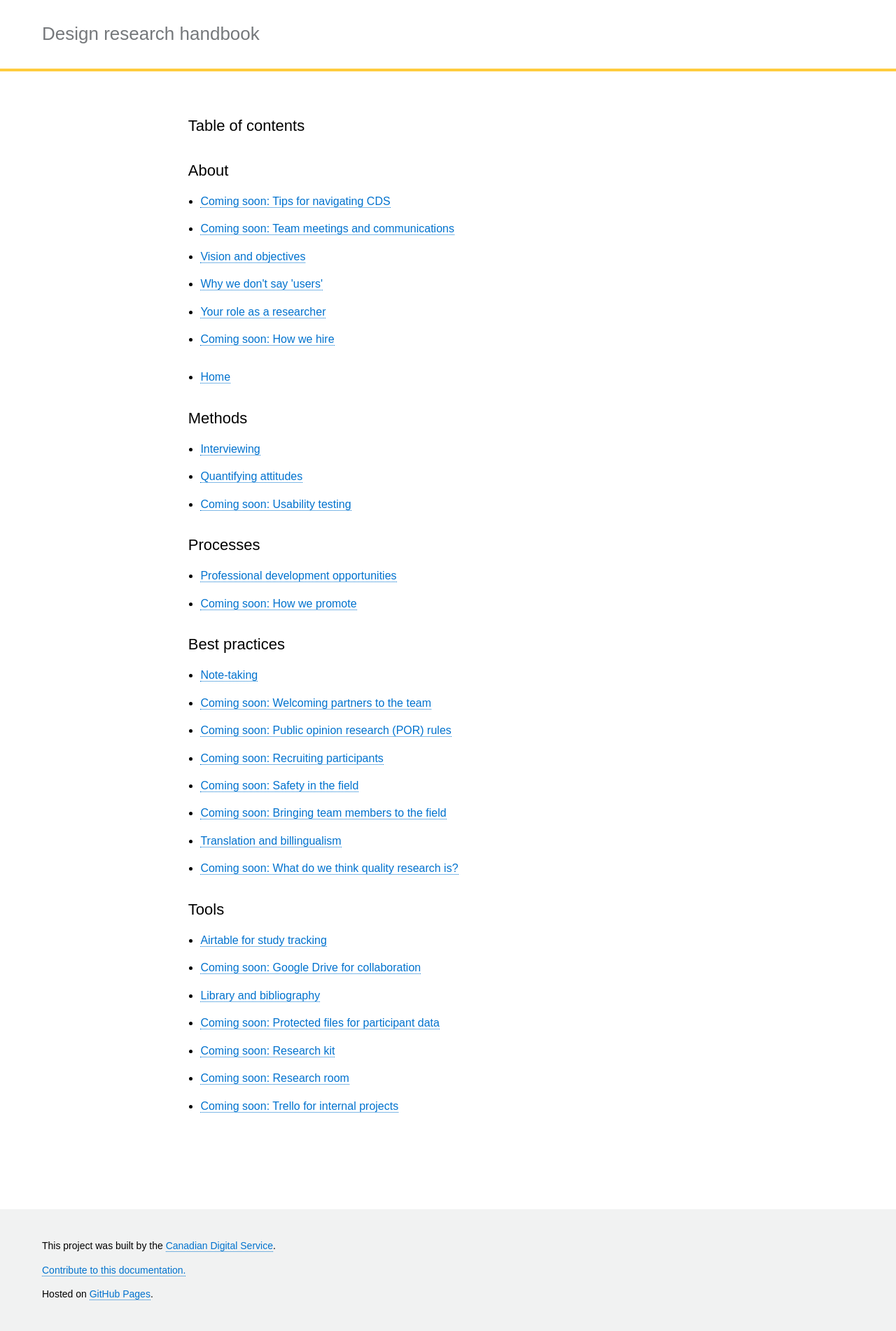
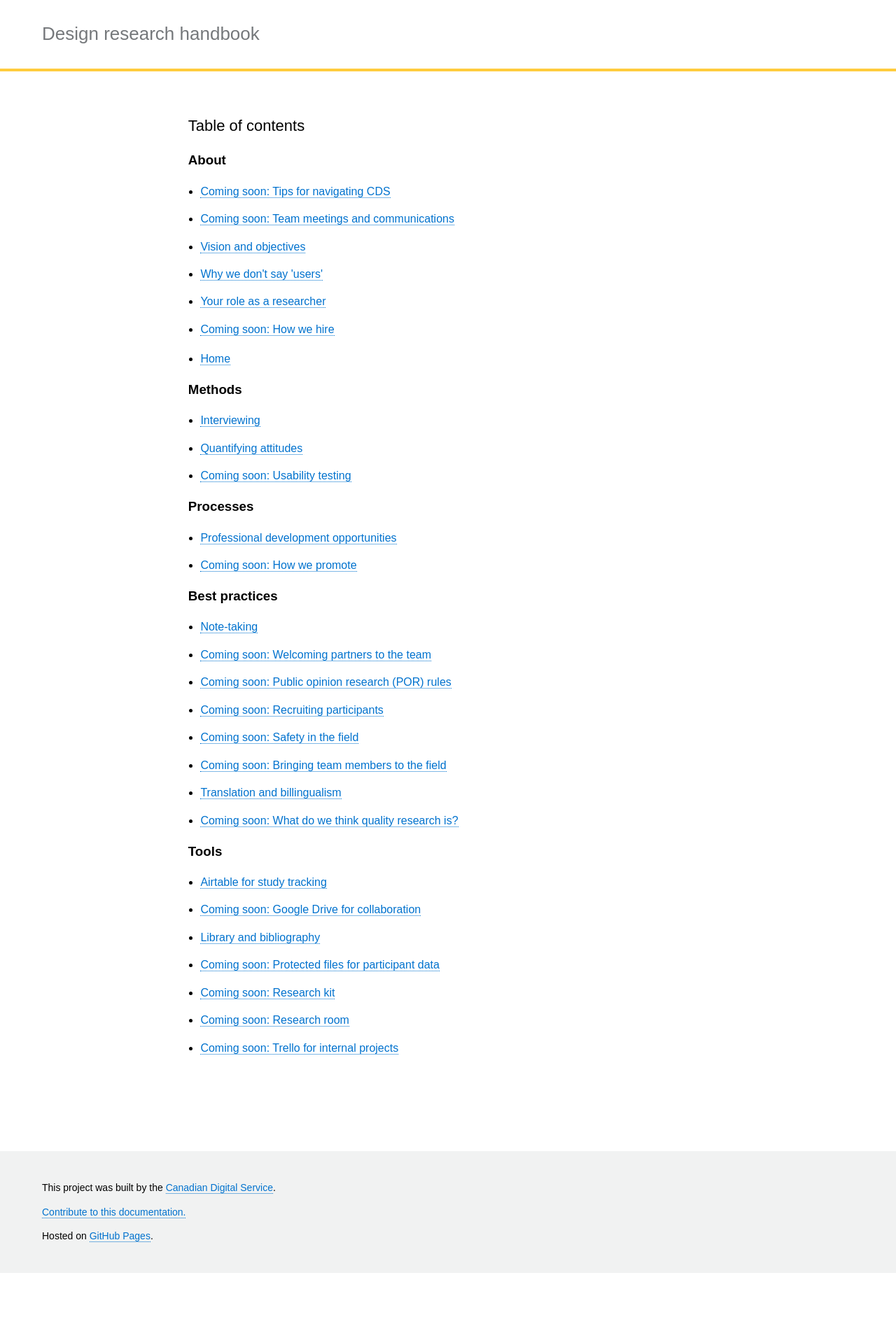
Before and after one commit to cds-snc/design-research-handbook, a Jekyll site: the page built from index.html, in a window 1280 px wide. Shown: the whole page at 70% size. Built offline with Jekyll 4.4.1, drawn with Linux system fonts in a browser that asks for light colours; after the commit the page ends 1819 px from its top, so only the background shows below that.

Commit message:
Fixing header level on ToC

```diff
--- a/_includes/navigation.html
+++ b/_includes/navigation.html
@@ -1,7 +1,7 @@
 <h2>Table of contents</h2>
 {% assign mydocs = site.pages | where:"lang","en" | group_by: 'category' %}
 {% for cat in mydocs %}
-<h2>{{ cat.name | capitalize }}</h2>
+<h3>{{ cat.name | capitalize }}</h3>
     <ul>
       {% assign items = cat.items | sort: 'order' %}
       {% for item in items %}
```
